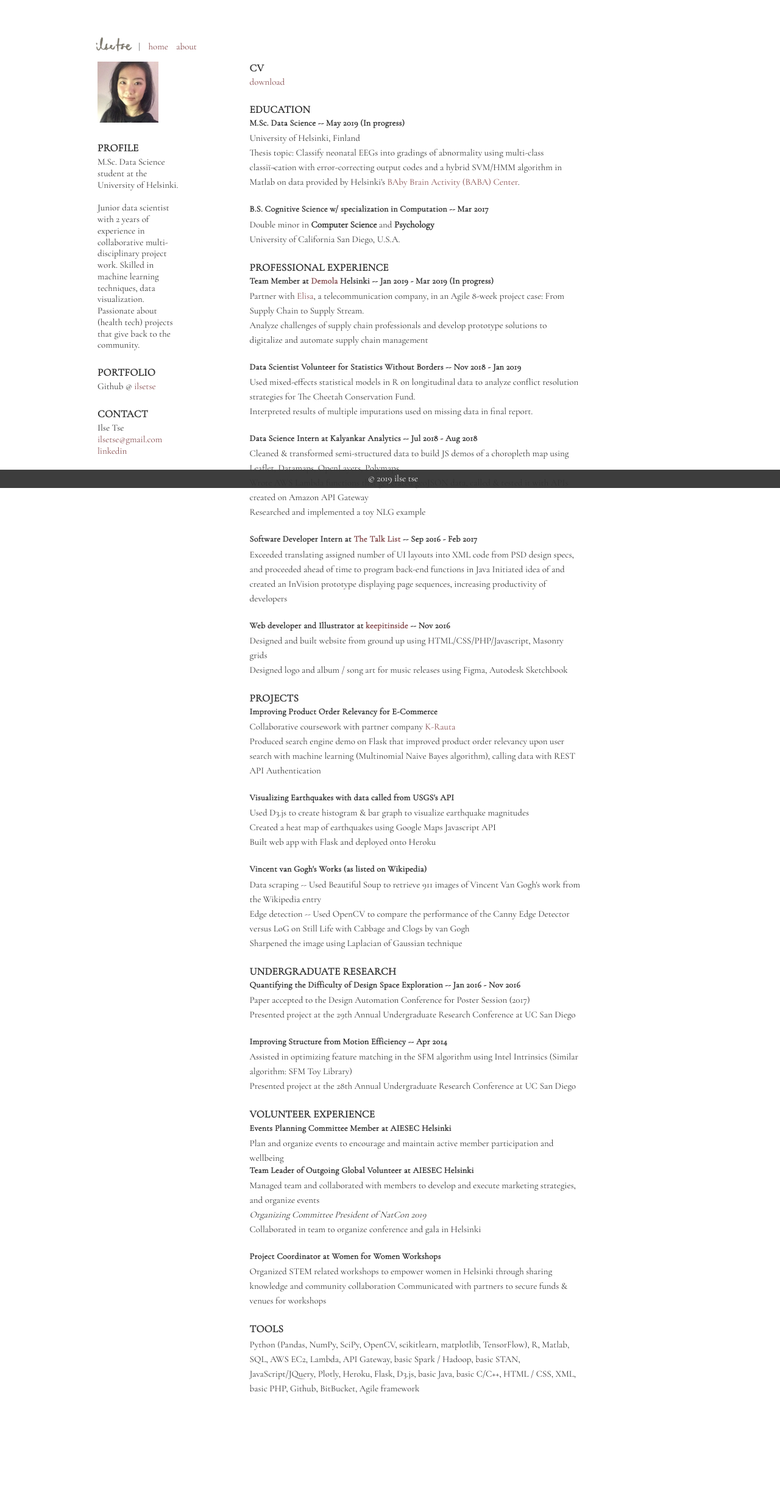
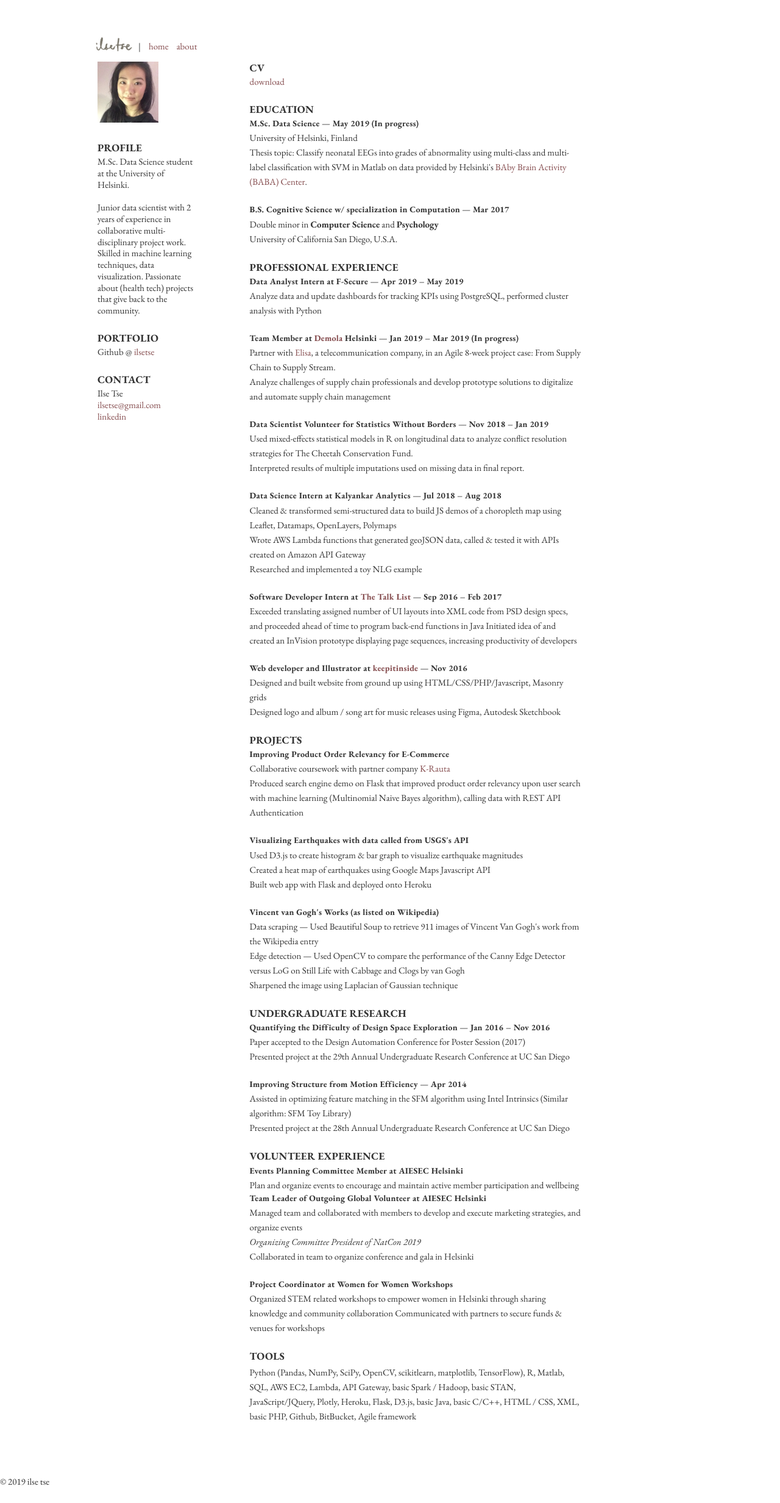
Before and after one commit to ilsetse/ilsetse.github.io, a PHP site: page / in a window 1280 px wide. Shown: the whole page at 61% size. Before the commit the page ends 2286 px from the top, so only its background shows below. Run offline with PHP 8.4, Linux system fonts and the light colour scheme; some libraries are stand-ins or nearby versions.

Commit message:
update position

```diff
--- a/css/style.css
+++ b/css/style.css
@@ -1,5 +1,5 @@
 body {
-	font-family: 'Cormorant Garamond', serif;
+	font-family: 'EB Garamond', serif;
 	color: #333333;
 }
 
@@ -106,7 +106,7 @@
 
 .grid {
 	margin: auto;
-}
+
 
 /* clear fix */
 .grid:after {
@@ -123,6 +123,7 @@
 	background: #cba2a2; /* grid item frame color*/
 	margin: 10px 5px;
 }
+
 
 
 .footnote {
--- a/header.html
+++ b/header.html
@@ -2,7 +2,6 @@
   <meta name="description" content="M.Sc. Data Science student at the University of Helsinki.">
   <meta name="author" content="Ilse Tse">
   <meta name="viewport" content="width=device-width, initial-scale=1">
-  <link href="https://fonts.googleapis.com/css?family=Cormorant+Garamond" rel="stylesheet">
-
+<link href="https://fonts.googleapis.com/css?family=EB+Garamond:400,400i,500,600,700" rel="stylesheet">
   <!-- FAVICON -->
   <link rel="icon" type="image/png" href="images/favicon.png">
--- a/index.html
+++ b/index.html
@@ -24,7 +24,7 @@
     <div class="three columns">
       <img src="images/profile.jpg" width="100px" height="100px"><br><br>
         <h2>PROFILE</h2>
-        <p style="width:140px">
+        <p style="width:160px">
             M.Sc. Data Science student at the University of Helsinki. <br><br>
             Junior data scientist with 2 years of experience in collaborative
             multi-disciplinary project work. Skilled in machine learning
@@ -47,34 +47,40 @@
     <p><a href="https://www.dropbox.com/s/tv5020tmlejk68t/ilse_tse_cv.pdf?dl=0">download</a></p>
 
     <h2>EDUCATION</h2>
-    <h3>M.Sc. Data Science -- May 2019 (In progress) </h3>
+    <h3>M.Sc. Data Science &mdash; May 2019 (In progress) </h3>
     University of Helsinki, Finland <br>
-    Thesis topic: Classify neonatal EEGs into gradings of abnormality using
-    multi-class classiﬁcation with error-correcting output codes and a hybrid
-    SVM/HMM algorithm in Matlab on data provided by Helsinki's <a href="http://www.babacenter.fi/">BAby Brain Activity (BABA) Center</a>.
+    Thesis topic: Classify neonatal EEGs into grades of abnormality using
+    multi-class and multi-label classification with SVM in Matlab on data
+    provided by Helsinki's <a href="http://www.babacenter.fi/">BAby Brain Activity (BABA) Center</a>.
 
     <br><br>
-    <h3>B.S. Cognitive Science w/ specialization in Computation -- Mar 2017 </h3>
+    <h3>B.S. Cognitive Science w/ specialization in Computation &mdash; Mar 2017 </h3>
     Double minor in <strong>Computer Science</strong> and <strong>Psychology</strong> <br>
     University of California San Diego, U.S.A.
 
     <br><br>
     <h2>PROFESSIONAL EXPERIENCE</h2>
-    <h3>Team Member at <a href="https://www.demola.net/">Demola</a> Helsinki -- Jan 2019 - Mar 2019 (In progress) </h3>
+    <h3>Data Analyst Intern at F-Secure &mdash; Apr 2019 &ndash; May 2019</h3>
+    Analyze data and update dashboards for tracking KPIs using PostgreSQL,
+    performed cluster analysis with Python
+    <br><br>
+
+
+    <h3>Team Member at <a href="https://www.demola.net/">Demola</a> Helsinki &mdash; Jan 2019 &ndash; Mar 2019 (In progress) </h3>
     Partner with <a href="https://elisa.fi/">Elisa</a>, a telecommunication company, in an Agile 8-week project
     case: From Supply Chain to Supply Stream. <br> Analyze challenges of supply
     chain professionals and develop prototype solutions to digitalize and
     automate supply chain management
 
     <br><br>
-    <h3>Data Scientist Volunteer for Statistics Without Borders -- Nov 2018 - Jan 2019 </h3>
+    <h3>Data Scientist Volunteer for Statistics Without Borders &mdash; Nov 2018 &ndash; Jan 2019 </h3>
     Used mixed-effects statistical models in R on longitudinal data to analyze
     conflict resolution strategies for The Cheetah Conservation Fund. <br>
     Interpreted results of multiple imputations used on missing data in final
     report.
 
     <br><br>
-    <h3>Data Science Intern at Kalyankar Analytics -- Jul 2018 - Aug 2018 </h3>
+    <h3>Data Science Intern at Kalyankar Analytics &mdash; Jul 2018 &ndash; Aug 2018 </h3>
     Cleaned & transformed semi-structured data to build JS demos of a
     choropleth map using Leaflet, Datamaps, OpenLayers, Polymaps <br> Wrote AWS
     Lambda functions that generated geoJSON data, called & tested it with APIs
@@ -82,14 +88,14 @@
     example
 
     <br><br>
-    <h3>Software Developer Intern at <a href="https://www.thetalklist.com/">The Talk List</a> -- Sep 2016 - Feb 2017 </h3>
+    <h3>Software Developer Intern at <a href="https://www.thetalklist.com/">The Talk List</a> &mdash; Sep 2016 &ndash; Feb 2017 </h3>
     Exceeded translating assigned number of UI layouts into XML code from PSD
     design specs, and proceeded ahead of time to program back-end functions in
     Java Initiated idea of and created an InVision prototype displaying page
     sequences, increasing productivity of developers
 
     <br><br>
-    <h3>Web developer and Illustrator at <a href="http://keepitinside.com/">keepitinside</a> -- Nov 2016 </h3>
+    <h3>Web developer and Illustrator at <a href="http://keepitinside.com/">keepitinside</a> &mdash; Nov 2016 </h3>
     Designed and built website from ground up using HTML/CSS/PHP/Javascript,
     Masonry grids <br>
     Designed logo and album / song art for music releases using Figma, Autodesk Sketchbook
@@ -110,21 +116,21 @@
 
     <br><br>
     <h3>Vincent van Gogh's Works (as listed on Wikipedia)</h3>
-    Data scraping -- Used Beautiful Soup to retrieve 911 images of Vincent Van
+    Data scraping &mdash; Used Beautiful Soup to retrieve 911 images of Vincent Van
     Gogh's work from the Wikipedia entry <br>
-    Edge detection -- Used
+    Edge detection &mdash; Used
     OpenCV to compare the performance of the Canny Edge Detector versus LoG on
     Still Life with Cabbage and Clogs by van Gogh <br>
     Sharpened the image using Laplacian of Gaussian technique
 
     <br><br>
     <h2>UNDERGRADUATE RESEARCH</h2>
-    <h3>Quantifying the Difficulty of Design Space Exploration -- Jan 2016 - Nov 2016 </h3>
+    <h3>Quantifying the Difficulty of Design Space Exploration &mdash; Jan 2016 &ndash; Nov 2016 </h3>
     Paper accepted to the Design Automation Conference for Poster Session (2017) <br>
     Presented project at the 29th Annual Undergraduate Research Conference at UC San Diego
 
     <br><br>
-    <h3> Improving Structure from Motion Efficiency -- Apr 2014 </h3>
+    <h3> Improving Structure from Motion Efficiency &mdash; Apr 2014 </h3>
     Assisted in optimizing feature matching in the SFM algorithm using Intel Intrinsics (Similar algorithm: SFM Toy Library) <br>
     Presented project at the 28th Annual Undergraduate Research Conference at UC San Diego
 
```
